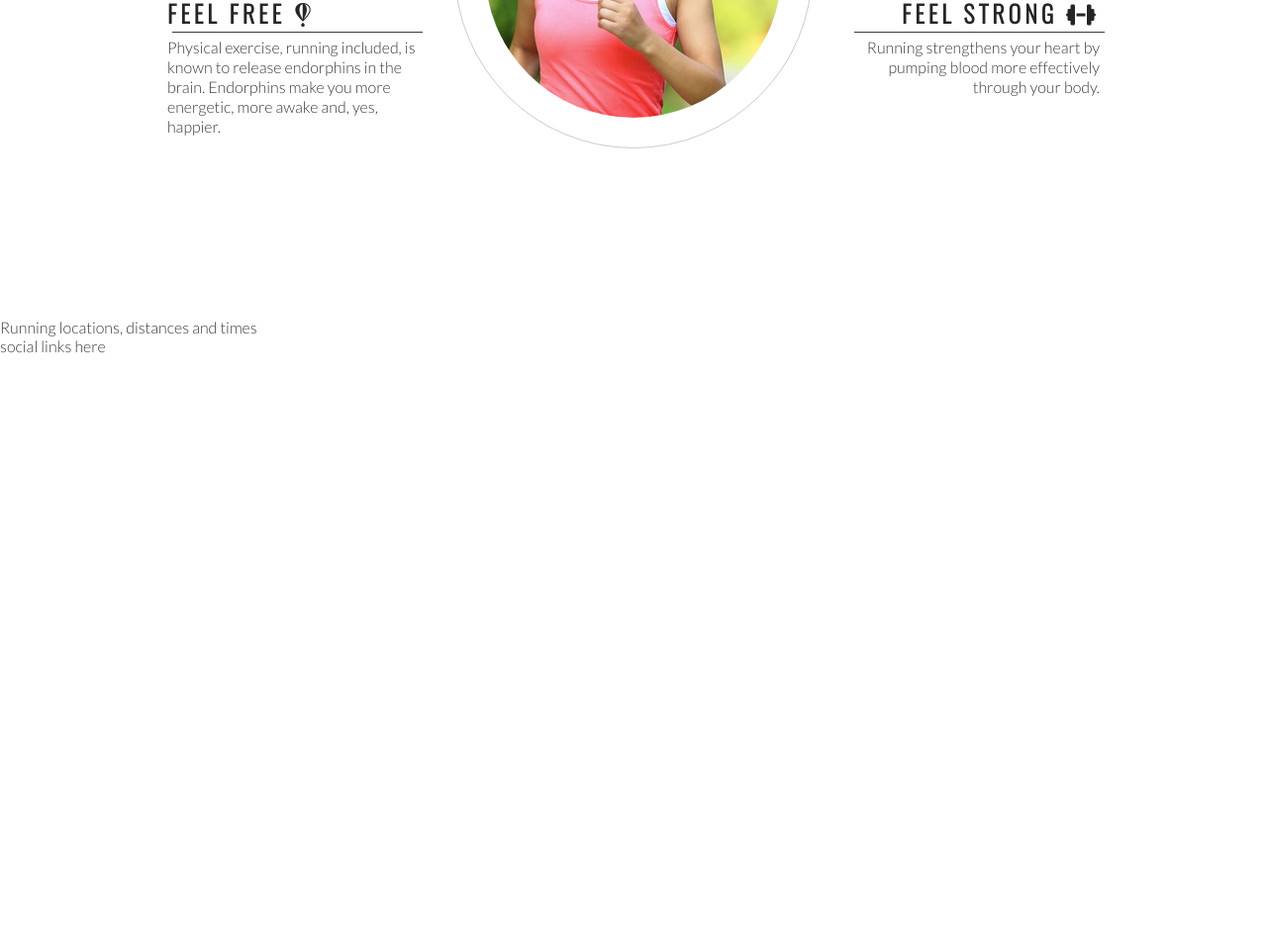
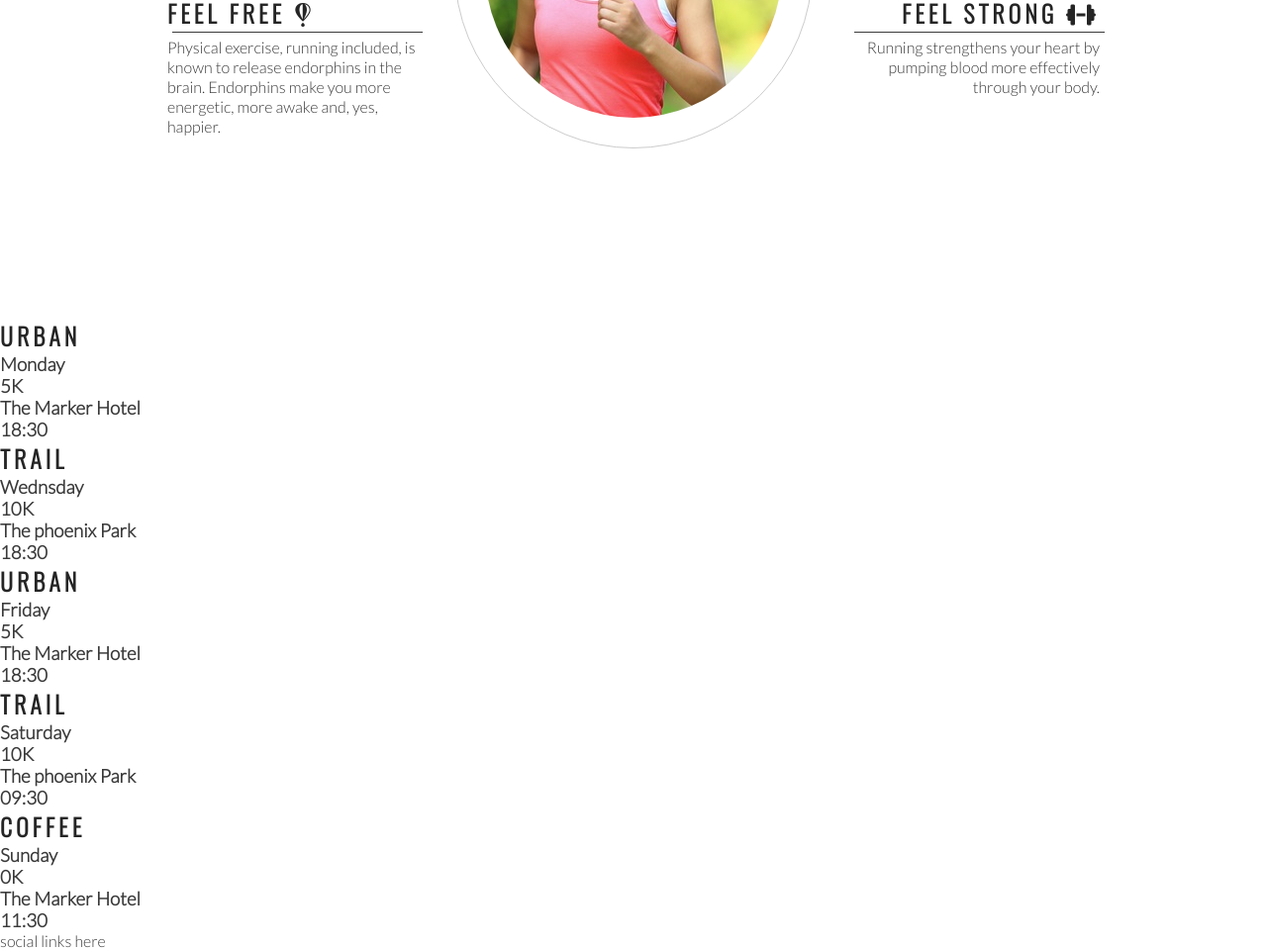
Before and after one commit to MihaiElisei/love-running, a plain HTML site: page index.html in a window 1280 px wide. Shown: the part 974-1934 px from the top of the page at 99% size. Before the commit the page ends 1333 px from the top, so only its background shows below. Drawn offline with nearby package versions, Linux system fonts and the light colour scheme.

Commit message:
Add meetup times main structure

```diff
--- a/index.html
+++ b/index.html
@@ -59,18 +59,51 @@
         </div>
         <div id="center-about">
             <div id="circle-container">
-                <div id="circle-cover-bg">
-
-                </div>
+                <div id="circle-cover-bg"></div>
             </div>
         </div>
     </section>
     <section>
-        Running locations, distances and times
+        <div>
+            <h2>Urban</h2>
+            <h3>Monday</h3>
+            <h3>5K</h3>
+            <h3>The Marker Hotel</h3>
+            <h3>18:30</h3>
+        </div>
+        <div>
+            <h2>Trail</h2>
+            <h3>Wednsday</h3>
+            <h3>10K</h3>
+            <h3>The phoenix Park</h3>
+            <h3>18:30</h3>
+        </div>
+        <div>
+            <h2>Urban</h2>
+            <h3>Friday</h3>
+            <h3>5K</h3>
+            <h3>The Marker Hotel</h3>
+            <h3>18:30</h3>
+        </div>
+        <div>
+            <h2>Trail</h2>
+            <h3>Saturday</h3>
+            <h3>10K</h3>
+            <h3>The phoenix Park</h3>
+            <h3>09:30</h3>
+        </div>
+        <div>
+            <h2>Coffee</h2>
+            <h3>Sunday</h3>
+            <h3>0K</h3>
+            <h3>The Marker Hotel</h3>
+            <h3>11:30</h3>
+        </div>
     </section>
     <footer>
         social links here
     </footer>
+    <!-- fontawesome link -->
     <script src="https://kit.fontawesome.com/c7dbda0798.js" crossorigin="anonymous"></script>
 </body>
 
```
